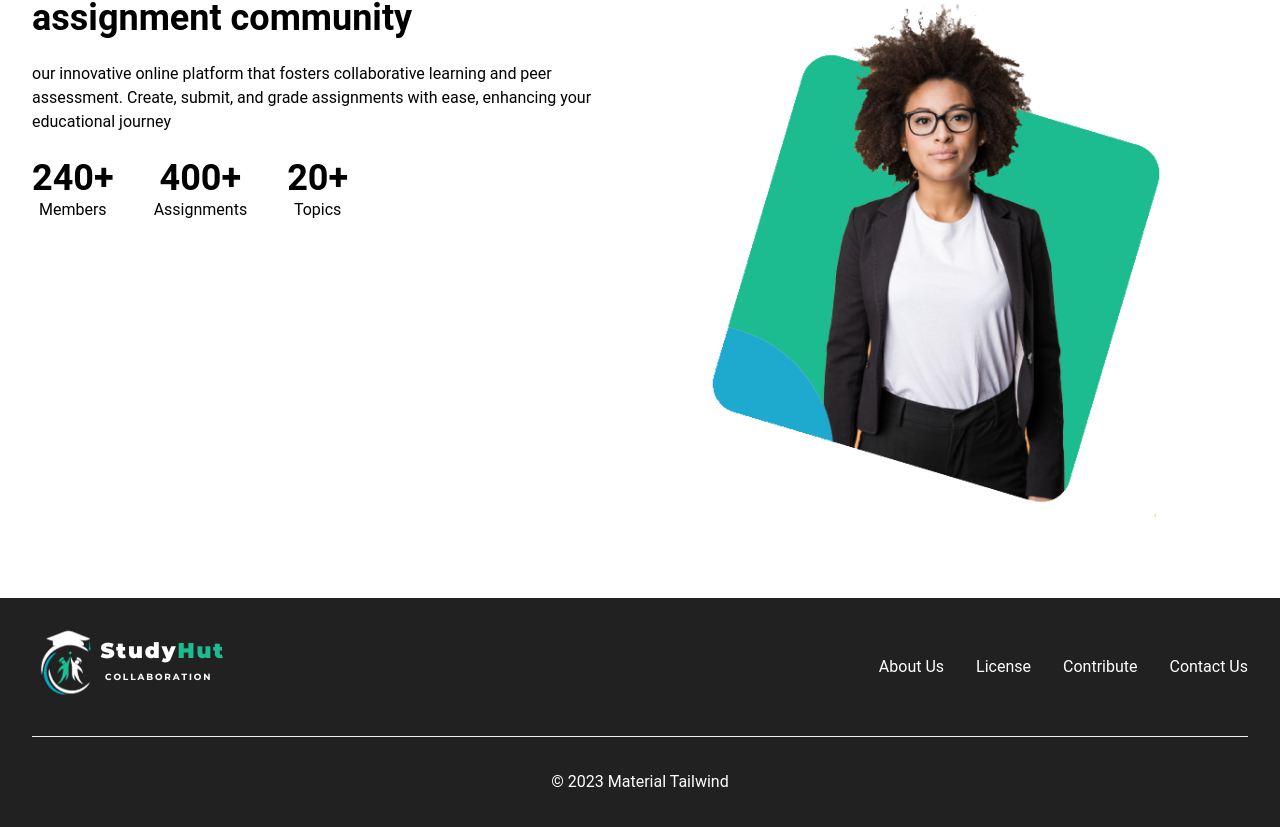
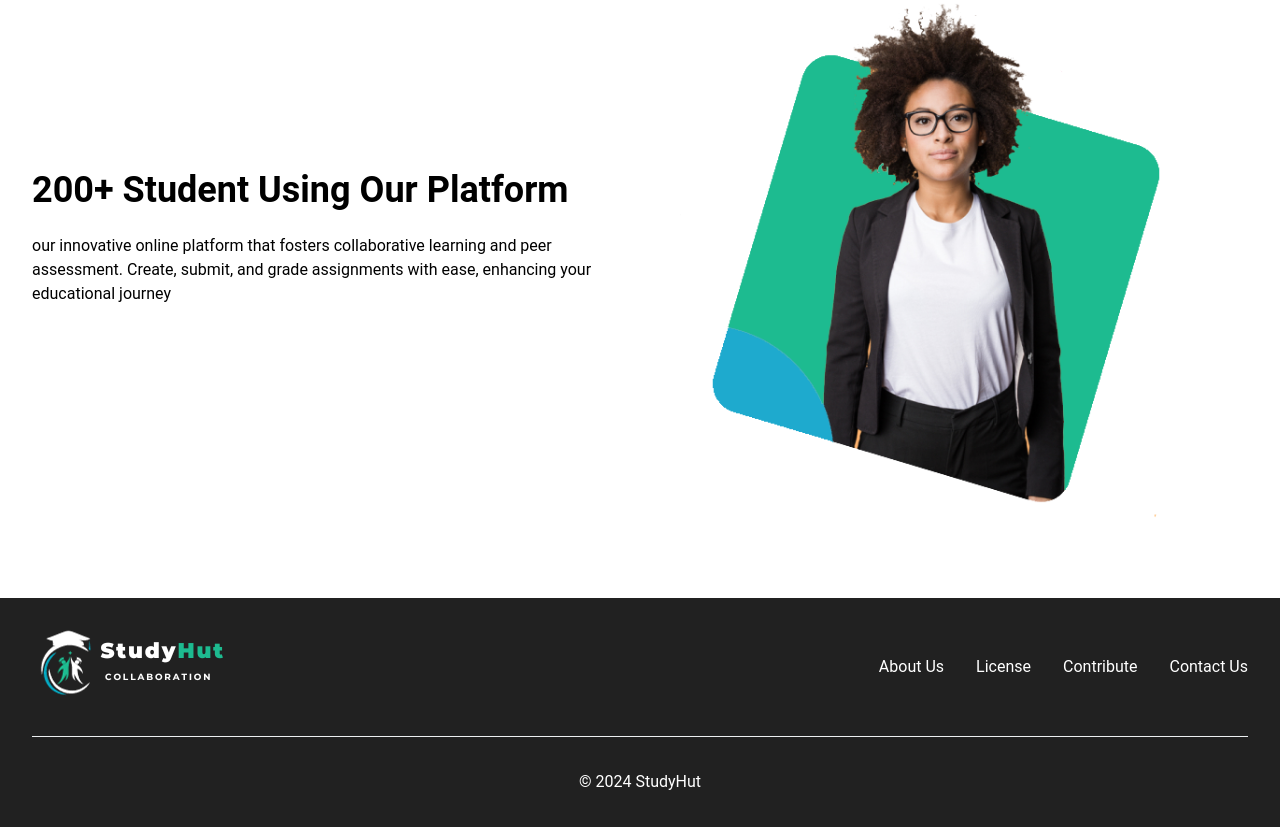
Before and after one commit to mdrobin45/study-group-client, a React (Vite) app: page / in a window 1280 px wide. Shown: the part 2260-3087 px from the top of the page. Built offline with nearby package versions, Linux system fonts and the light colour scheme; no server answers.

Commit message:
footer edited

```diff
--- a/src/Containers/Footer/Footer.jsx
+++ b/src/Containers/Footer/Footer.jsx
@@ -52,7 +52,7 @@ const Footer = () => {
          <Typography
             color="blue-gray"
             className="text-center text-white font-normal">
-            &copy; 2023 Material Tailwind
+            &copy; 2024 StudyHut
          </Typography>
       </footer>
    );
--- a/src/Containers/HomeContainers/NumberOfStudents/NumberOfStudents.jsx
+++ b/src/Containers/HomeContainers/NumberOfStudents/NumberOfStudents.jsx
@@ -2,7 +2,7 @@ import { motion } from "framer-motion";
 import student from "../../../assets/images/student.png";
 const NumberOfStudents = () => {
    return (
-      <div className="flex flex-col lg:flex-row pt-0 md:pt-6 gap-20 justify-between">
+      <div className="flex items-center flex-col lg:flex-row pt-0 md:pt-6 gap-20 justify-between">
          <div className="lg:w-2/4 text-center md:text-left">
             <motion.h1
                initial="hidden"
@@ -14,7 +14,7 @@ const NumberOfStudents = () => {
                   visible: { opacity: 1, x: 0, y: 0 },
                }}
                className="text-2xl md:text-4xl font-bold">
-               Experience a dynamic online assignment community
+               200+ Student Using Our Platform
             </motion.h1>
             <motion.p
                initial="hidden"
@@ -30,29 +30,6 @@ const NumberOfStudents = () => {
                learning and peer assessment. Create, submit, and grade
                assignments with ease, enhancing your educational journey
             </motion.p>
-            <motion.div
-               initial="hidden"
-               whileInView="visible"
-               viewport={{ once: true }}
-               transition={{ duration: 0.5, delay: 0.2 }}
-               variants={{
-                  hidden: { opacity: 0, x: 0, y: 40 },
-                  visible: { opacity: 1, x: 0, y: 0 },
-               }}
-               className="flex items-center gap-10 mt-6">
-               <p className="text-center">
-                  <span className="text-4xl font-bold block">240+</span>
-                  <span className="">Members</span>
-               </p>
-               <p className="text-center">
-                  <span className="text-4xl font-bold block">400+</span>
-                  <span className="">Assignments</span>
-               </p>
-               <p className="text-center">
-                  <span className="text-4xl font-bold block">20+</span>
-                  <span className="">Topics</span>
-               </p>
-            </motion.div>
          </div>
          <div>
             <img src={student} alt="Student" />
```
